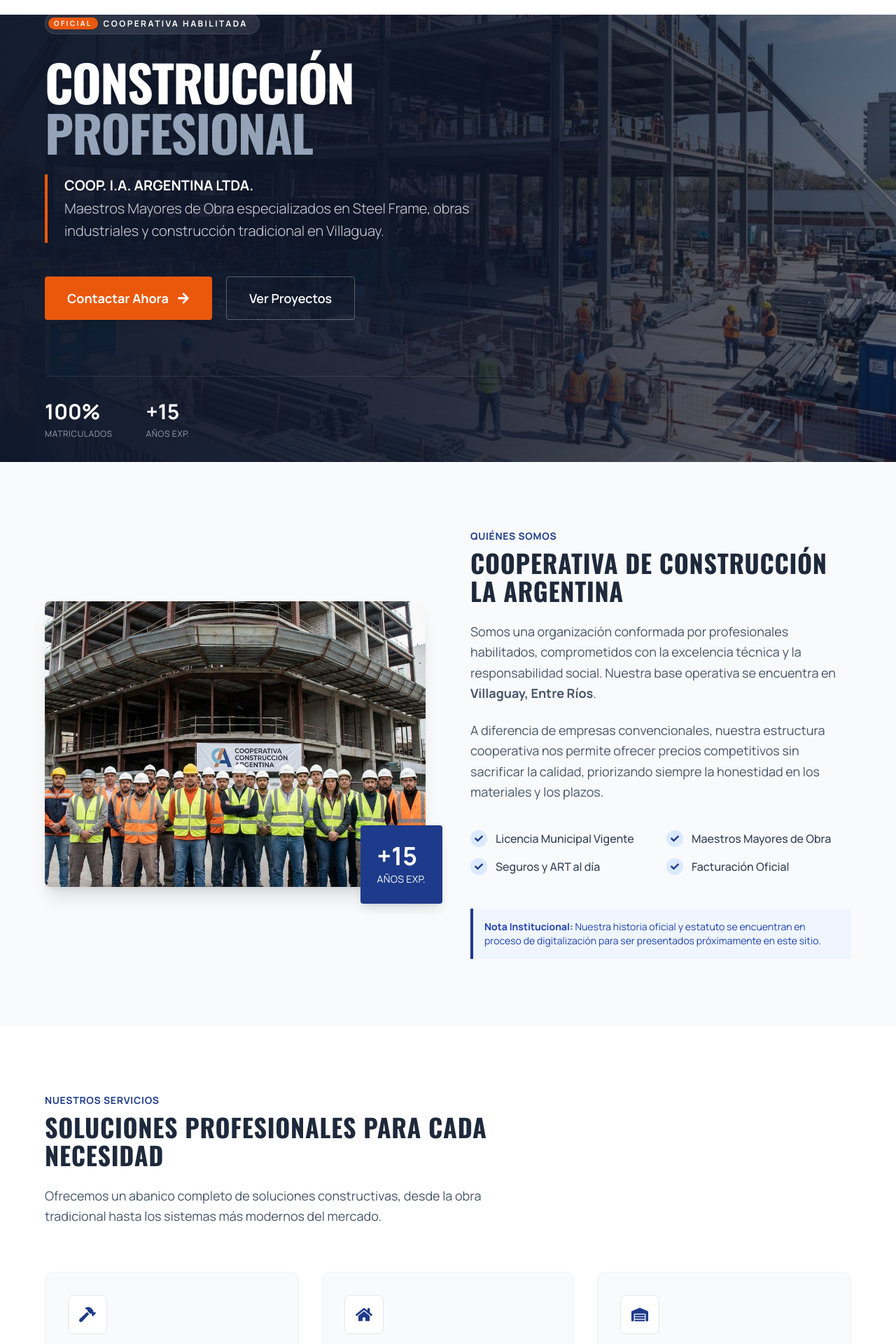
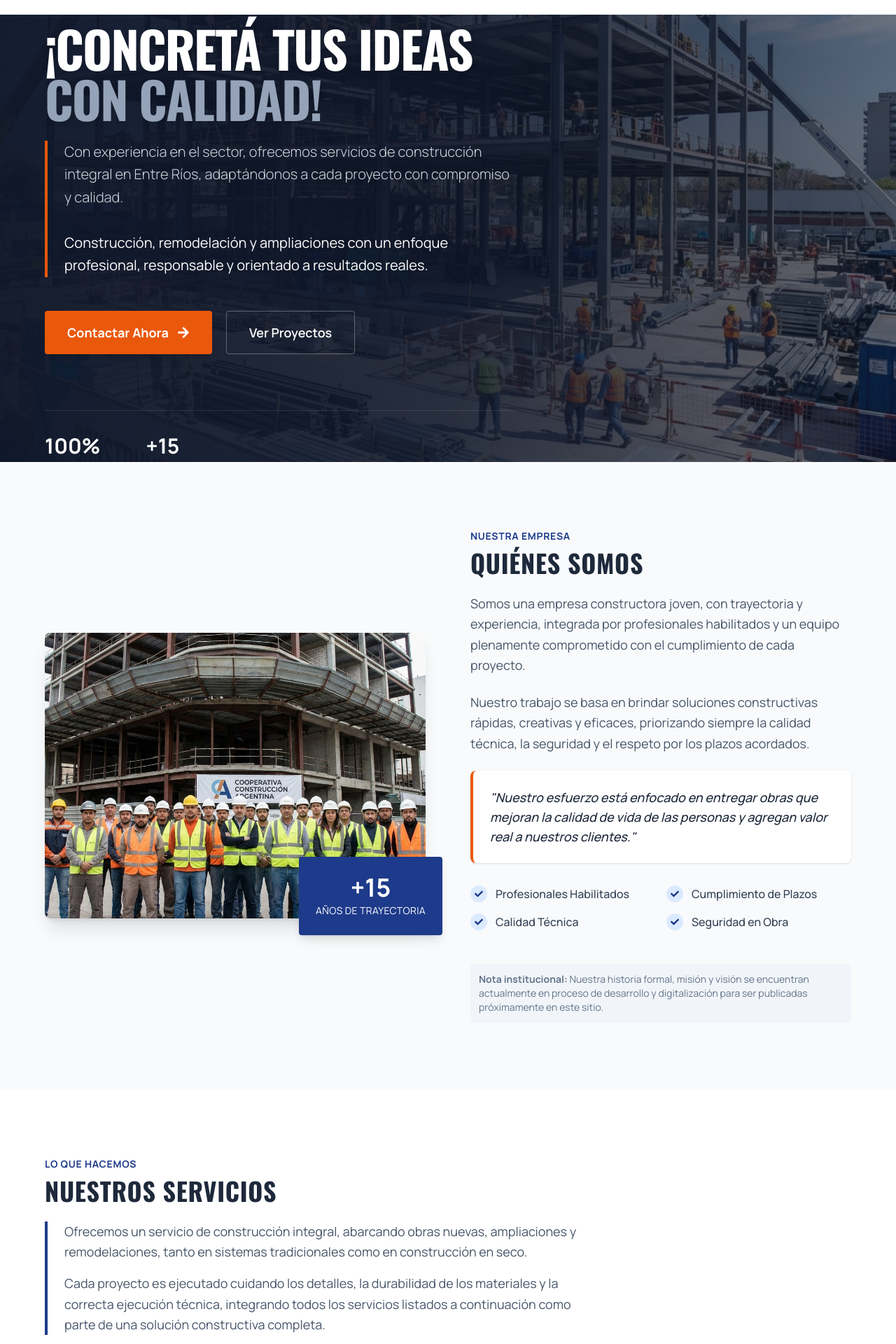
Before and after one commit to mylnzon58/constructora-la-argentina, a Next.js app: page / in a window 1280 px wide. Shown: the part 140-2060 px from the top of the page at 70% size. Built offline with nearby package versions, Linux system fonts and the light colour scheme.

Commit message:
content: Actualización de textos institucionales oficiales en todas las secciones

```diff
--- a/components/About.js
+++ b/components/About.js
@@ -8,43 +8,49 @@
             <div className="container-custom mx-auto">
                 <div className="grid lg:grid-cols-2 gap-16 items-center">
 
-                    {/* Imagen con márgenes correctos */}
+                    {/* Imagen Institucional */}
                     <div className="relative order-2 lg:order-1 px-4 lg:px-0">
                         <div className="relative rounded-lg overflow-hidden shadow-xl aspect-[4/3]">
                             <img
                                 src="/about-image.jpg"
-                                alt="Equipo de trabajo"
+                                alt="Equipo de trabajo en obra"
                                 className="w-full h-full object-cover"
                             />
                         </div>
-                        {/* Elemento decorativo flotante alineado */}
+                        {/* Badge Flotante */}
                         <div className="absolute -bottom-6 -right-6 lg:-right-6 bg-[#1e3a8a] text-white p-6 rounded shadow-lg hidden md:block">
-                            <span className="block text-4xl font-bold">+15</span>
-                            <span className="text-sm uppercase tracking-wide">Años Exp.</span>
+                            <span className="block text-4xl font-bold text-center">+15</span>
+                            <span className="text-sm uppercase tracking-wide">Años de Trayectoria</span>
                         </div>
                     </div>
 
-                    {/* Contenido textual alineado y legible */}
+                    {/* Contenido Textual - INFORMACIÓN REAL INSERTADA */}
                     <div className="order-1 lg:order-2">
-                        <span className="text-[#1e3a8a] font-bold tracking-wider uppercase text-sm mb-2 block">Quiénes Somos</span>
-                        <h2 className="text-3xl md:text-4xl font-bold text-[#1e293b] mb-6">Cooperativa de Construcción La Argentina</h2>
+                        <span className="text-[#1e3a8a] font-bold tracking-wider uppercase text-sm mb-2 block">Nuestra Empresa</span>
+                        <h2 className="text-3xl md:text-4xl font-bold text-[#1e293b] mb-6">Quiénes Somos</h2>
 
                         <div className="space-y-6 text-lg text-[#475569]">
                             <p className="leading-relaxed">
-                                Somos una organización conformada por profesionales habilitados, comprometidos con la excelencia técnica y la responsabilidad social. Nuestra base operativa se encuentra en <strong>Villaguay, Entre Ríos</strong>.
+                                Somos una empresa constructora joven, con trayectoria y experiencia, integrada por profesionales habilitados y un equipo plenamente comprometido con el cumplimiento de cada proyecto.
                             </p>
 
                             <p className="leading-relaxed">
-                                A diferencia de empresas convencionales, nuestra estructura cooperativa nos permite ofrecer precios competitivos sin sacrificar la calidad, priorizando siempre la honestidad en los materiales y los plazos.
+                                Nuestro trabajo se basa en brindar soluciones constructivas rápidas, creativas y eficaces, priorizando siempre la calidad técnica, la seguridad y el respeto por los plazos acordados.
                             </p>
 
-                            {/* Lista de características limpia */}
-                            <ul className="grid sm:grid-cols-2 gap-4 pt-4">
+                            <div className="bg-white p-6 rounded-lg border-l-4 border-[#ea580c] shadow-sm my-6">
+                                <p className="font-medium text-[#1e293b] italic">
+                                    "Nuestro esfuerzo está enfocado en entregar obras que mejoran la calidad de vida de las personas y agregan valor real a nuestros clientes."
+                                </p>
+                            </div>
+
+                            {/* Lista de características (Mantenida por coherencia visual) */}
+                            <ul className="grid sm:grid-cols-2 gap-4 pt-2">
                                 {[
-                                    'Licencia Municipal Vigente',
-                                    'Maestros Mayores de Obra',
-                                    'Seguros y ART al día',
-                                    'Facturación Oficial'
+                                    'Profesionales Habilitados',
+                                    'Cumplimiento de Plazos',
+                                    'Calidad Técnica',
+                                    'Seguridad en Obra'
                                 ].map((item, i) => (
                                     <li key={i} className="flex items-center gap-3">
                                         <div className="flex-shrink-0 w-6 h-6 rounded-full bg-[#dbeafe] flex items-center justify-center text-[#1e3a8a]">
@@ -55,10 +61,11 @@
                                 ))}
                             </ul>
 
+                            {/* Nota Institucional Oficial */}
                             <div className="pt-6">
-                                <div className="p-4 bg-[#eff6ff] border-l-4 border-[#1e3a8a] rounded-r text-sm text-[#1e40af]">
-                                    <strong>Nota Institucional:</strong> Nuestra historia oficial y estatuto se encuentran en proceso de digitalización para ser presentados próximamente en este sitio.
-                                </div>
+                                <p className="text-sm text-[#64748b] bg-[#f1f5f9] p-3 rounded">
+                                    <strong>Nota institucional:</strong> Nuestra historia formal, misión y visión se encuentran actualmente en proceso de desarrollo y digitalización para ser publicadas próximamente en este sitio.
+                                </p>
                             </div>
                         </div>
                     </div>
--- a/components/Contact.js
+++ b/components/Contact.js
@@ -1,7 +1,7 @@
 'use client';
 
 import { useState } from 'react';
-import { FaWhatsapp, FaPhone, FaEnvelope, FaMapMarkerAlt, FaPaperPlane } from 'react-icons/fa';
+import { FaWhatsapp, FaPhone, FaMapMarkerAlt } from 'react-icons/fa';
 
 const Contact = () => {
     const [formData, setFormData] = useState({
@@ -108,8 +108,11 @@
                                     <FaMapMarkerAlt size={24} />
                                 </div>
                                 <div>
-                                    <h3 className="font-bold text-[#1e293b] text-lg">Oficina</h3>
-                                    <p className="text-[#64748b]">Balcarce 589, Villaguay</p>
+                                    <h3 className="font-bold text-[#1e293b] text-lg">Oficina Comercial</h3>
+                                    <p className="text-[#64748b] whitespace-pre-line">
+                                        Balcarce 589 – E3240<br />
+                                        Villaguay, Entre Ríos, Argentina
+                                    </p>
                                 </div>
                             </div>
                         </div>
@@ -188,7 +191,6 @@
                                 {errors.mensaje && <p className="text-red-500 text-sm mt-1">{errors.mensaje}</p>}
                             </div>
 
-                            {/* BOTÓN WHATSAPP CORREGIDO: Verde, centrado, buen padding */}
                             <button
                                 type="submit"
                                 disabled={isSubmitting}
--- a/components/Footer.js
+++ b/components/Footer.js
@@ -1,6 +1,6 @@
 'use client';
 
-import { FaWhatsapp, FaPhone, FaEnvelope, FaMapMarkerAlt } from 'react-icons/fa';
+import { FaWhatsapp, FaEnvelope, FaMapMarkerAlt } from 'react-icons/fa';
 import Link from 'next/link';
 import Image from 'next/image';
 
@@ -9,9 +9,9 @@
 
     const quickLinks = [
         { href: '#inicio', label: 'Inicio' },
-        { href: '#nosotros', label: 'Nosotros' },
+        { href: '#nosotros', label: 'Empresa' },
         { href: '#servicios', label: 'Servicios' },
-        { href: '#obras', label: 'Obras' },
+        { href: '#obras', label: 'Proyectos' },
         { href: '#contacto', label: 'Contacto' },
     ];
 
@@ -38,18 +38,22 @@
                                 />
                             </div>
                         </div>
-                        <p className="text-slate-300 text-sm leading-relaxed mb-6">
-                            Cooperativa de construcción habilitada en Villaguay, Entre Ríos.
-                            Compromiso, calidad y responsabilidad en cada obra.
-                        </p>
-                        <div className="flex gap-2 text-sm text-slate-400">
+
+                        {/* TEXTO INSTITUCIONAL OFICIAL */}
+                        <div className="space-y-2 mb-6 text-sm text-slate-300 leading-relaxed">
+                            <p className="font-bold text-white">COOP. I.A. ARGENTINA LTDA.</p>
+                            <p>Cooperativa de construcción habilitada en Villaguay, Entre Ríos.</p>
+                            <p>Compromiso, calidad y responsabilidad en cada obra.</p>
+                        </div>
+
+                        <div className="flex gap-2 text-xs text-slate-500 uppercase tracking-wider font-semibold">
                             <span>Licencia Municipal Vigente</span>
                         </div>
                     </div>
 
                     {/* Quick Links */}
                     <div>
-                        <h3 className="font-bold text-lg text-white mb-6">Navegación</h3>
+                        <h3 className="font-bold text-lg text-white mb-6 uppercase tracking-wider">Navegación</h3>
                         <ul className="space-y-3">
                             {quickLinks.map((link) => (
                                 <li key={link.href}>
@@ -66,7 +70,7 @@
 
                     {/* Contact Info */}
                     <div>
-                        <h3 className="font-bold text-lg text-white mb-6">Contacto</h3>
+                        <h3 className="font-bold text-lg text-white mb-6 uppercase tracking-wider">Contacto</h3>
                         <ul className="space-y-4">
                             <li>
                                 <a
@@ -90,14 +94,17 @@
                             </li>
                             <li className="flex items-start gap-3 text-slate-300">
                                 <FaMapMarkerAlt className="text-lg text-red-400 mt-0.5" />
-                                <span className="text-sm">Balcarce 589<br />Villaguay, Entre Ríos</span>
+                                <span className="text-sm leading-relaxed">
+                                    Balcarce 589 – E3240<br />
+                                    Villaguay, Entre Ríos, Argentina
+                                </span>
                             </li>
                         </ul>
                     </div>
 
                     {/* Legal */}
                     <div>
-                        <h3 className="font-bold text-lg text-white mb-6">Legal</h3>
+                        <h3 className="font-bold text-lg text-white mb-6 uppercase tracking-wider">Legal</h3>
                         <ul className="space-y-3 mb-6">
                             {legalLinks.map((link) => (
                                 <li key={link.href}>
@@ -115,13 +122,15 @@
             </div>
 
             <div className="border-t border-slate-800 bg-[#020617]">
-                <div className="container-custom mx-auto py-6">
+                <div className="container-custom mx-auto py-8">
                     <div className="flex flex-col md:flex-row justify-between items-center gap-4 text-xs text-slate-500">
                         <div>
-                            © {currentYear} COOP. I.A. ARGENTINA LTDA.
+                            © {currentYear} COOP. I.A. ARGENTINA LTDA. Todos los derechos reservados.
                         </div>
                         <div>
-                            Desarrollado con estándares profesionales.
+                            <a href="https://constructoralaargentina.com" className="hover:text-slate-300 transition-colors">
+                                www.constructoralaargentina.com
+                            </a>
                         </div>
                     </div>
                 </div>
--- a/components/Hero.js
+++ b/components/Hero.js
@@ -20,21 +20,22 @@
             <div className="container-custom relative z-20 mx-auto h-full flex items-center">
                 <div className="max-w-4xl pt-12">
 
-                    {/* Badge Superior - RESPONSIVO CORREGIDO: Tracking reducido en móvil */}
+                    {/* Badge Superior */}
                     <div className="inline-flex items-center gap-2 pl-1 pr-3 sm:pr-4 py-1.5 bg-white/10 backdrop-blur-md border border-white/10 text-white text-[10px] sm:text-xs font-bold uppercase tracking-wide sm:tracking-[0.2em] rounded-full mb-6 sm:mb-8 max-w-full">
                         <span className="bg-[#ea580c] text-white px-2 py-0.5 rounded-full text-[9px] sm:text-[10px] flex-shrink-0 shadow-sm">OFICIAL</span>
                         <span className="truncate">Cooperativa Habilitada</span>
                     </div>
 
-                    {/* TÍTULO H1 TIPOGRÁFICO */}
-                    <h1 className="text-5xl md:text-6xl lg:text-7xl font-black text-white leading-none mb-6 tracking-tight drop-shadow-lg" data-aos="fade-up">
-                        CONSTRUCCIÓN <br />
-                        <span className="text-[#94a3b8]">PROFESIONAL</span>
+                    {/* TÍTULO H1 TIPOGRÁFICO - Contenido Institucional Adaptado */}
+                    <h1 className="text-4xl md:text-5xl lg:text-7xl font-black text-white leading-none mb-6 tracking-tight drop-shadow-lg uppercase" data-aos="fade-up">
+                        ¡CONCRETÁ TUS IDEAS <br />
+                        <span className="text-[#94a3b8]">CON CALIDAD!</span>
                     </h1>
 
-                    <p className="text-xl text-gray-300 leading-relaxed max-w-2xl mb-12 font-light border-l-4 border-[#ea580c] pl-6" data-aos="fade-up" data-aos-delay="100">
-                        <strong className="text-white font-bold">COOP. I.A. ARGENTINA LTDA.</strong><br />
-                        Maestros Mayores de Obra especializados en Steel Frame, obras industriales y construcción tradicional en Villaguay.
+                    {/* Texto Institucional */}
+                    <p className="text-lg md:text-xl text-gray-300 leading-relaxed max-w-2xl mb-12 font-light border-l-4 border-[#ea580c] pl-6" data-aos="fade-up" data-aos-delay="100">
+                        Con experiencia en el sector, ofrecemos servicios de construcción integral en Entre Ríos, adaptándonos a cada proyecto con compromiso y calidad. <br /><br />
+                        <strong className="text-white">Construcción, remodelación y ampliaciones con un enfoque profesional, responsable y orientado a resultados reales.</strong>
                     </p>
 
                     {/* Botones Profesionales */}
--- a/components/Services.js
+++ b/components/Services.js
@@ -47,23 +47,30 @@
         <section id="servicios" className="py-24 bg-white">
             <div className="container-custom mx-auto">
 
-                {/* Encabezado de sección con márgenes correctos */}
-                <div className="max-w-2xl mb-16 px-4 md:px-0">
-                    <span className="text-[#1e3a8a] font-bold tracking-wider uppercase text-sm mb-2 block">Nuestros Servicios</span>
-                    <h2 className="text-3xl md:text-4xl font-bold text-[#1e293b] mb-6">Soluciones Profesionales para cada Necesidad</h2>
-                    <p className="text-lg text-[#475569] leading-relaxed">
-                        Ofrecemos un abanico completo de soluciones constructivas, desde la obra tradicional hasta los sistemas más modernos del mercado.
-                    </p>
+                {/* Encabezado con Texto Institucional Agregado */}
+                <div className="max-w-3xl mb-16 md:mb-20">
+                    <span className="text-[#1e3a8a] font-bold tracking-wider uppercase text-sm mb-2 block">Lo que hacemos</span>
+                    <h2 className="text-3xl md:text-4xl font-bold text-[#1e293b] mb-6">Nuestros Servicios</h2>
+
+                    {/* TEXTO OFICIAL AGREGADO */}
+                    <div className="text-lg text-[#475569] leading-relaxed space-y-4 border-l-4 border-[#1e3a8a] pl-6">
+                        <p>
+                            Ofrecemos un servicio de construcción integral, abarcando obras nuevas, ampliaciones y remodelaciones, tanto en sistemas tradicionales como en construcción en seco.
+                        </p>
+                        <p>
+                            Cada proyecto es ejecutado cuidando los detalles, la durabilidad de los materiales y la correcta ejecución técnica, integrando todos los servicios listados a continuación como parte de una solución constructiva completa.
+                        </p>
+                    </div>
                 </div>
 
-                {/* Grilla de tarjetas con espaciado generoso */}
+                {/* Grilla de Servicios (Existente - No modificada) */}
                 <div className="grid md:grid-cols-2 lg:grid-cols-3 gap-8">
                     {services.map((service, index) => (
                         <div
                             key={index}
-                            className="group p-8 bg-[#f8fafc] border border-gray-100 hover:border-[#1e3a8a] rounded-xl transition-all duration-300 hover:shadow-lg"
+                            className="group p-8 bg-[#f8fafc] border border-gray-100 hover:border-[#1e3a8a] rounded-xl transition-all duration-300 hover:shadow-lg hover:-translate-y-1"
                         >
-                            <div className="w-14 h-14 bg-white rounded-lg flex items-center justify-center border border-gray-200 mb-6 group-hover:scale-110 transition-transform">
+                            <div className="w-14 h-14 bg-white rounded-lg flex items-center justify-center border border-gray-200 mb-6 group-hover:scale-110 transition-transform shadow-sm">
                                 <service.icon className="text-2xl text-[#1e3a8a]" />
                             </div>
 
@@ -79,8 +86,8 @@
                 </div>
 
                 <div className="mt-16 text-center">
-                    <a href="#contacto" className="inline-block px-8 py-3 bg-[#1e293b] text-white font-bold rounded hover:bg-[#0f172a] transition-colors">
-                        Solicitar Asesoramiento
+                    <a href="#contacto" className="inline-block px-8 py-3 bg-[#1e293b] text-white font-bold rounded hover:bg-[#0f172a] transition-colors shadow-lg">
+                        Solicitar Asesoramiento Personalizado
                     </a>
                 </div>
 
```
Also changed, not shown: components/Portfolio.js (+13 -7 lines).
